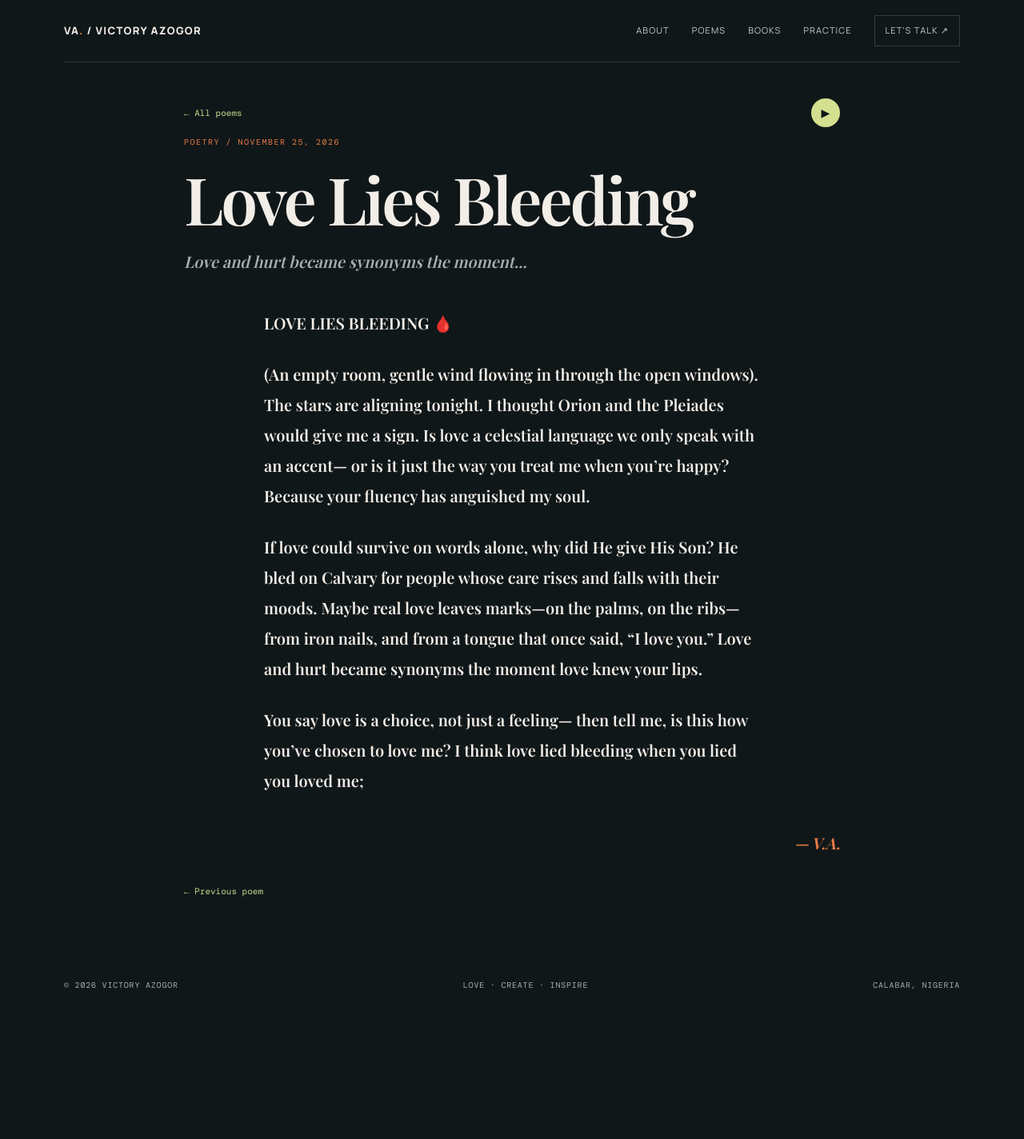
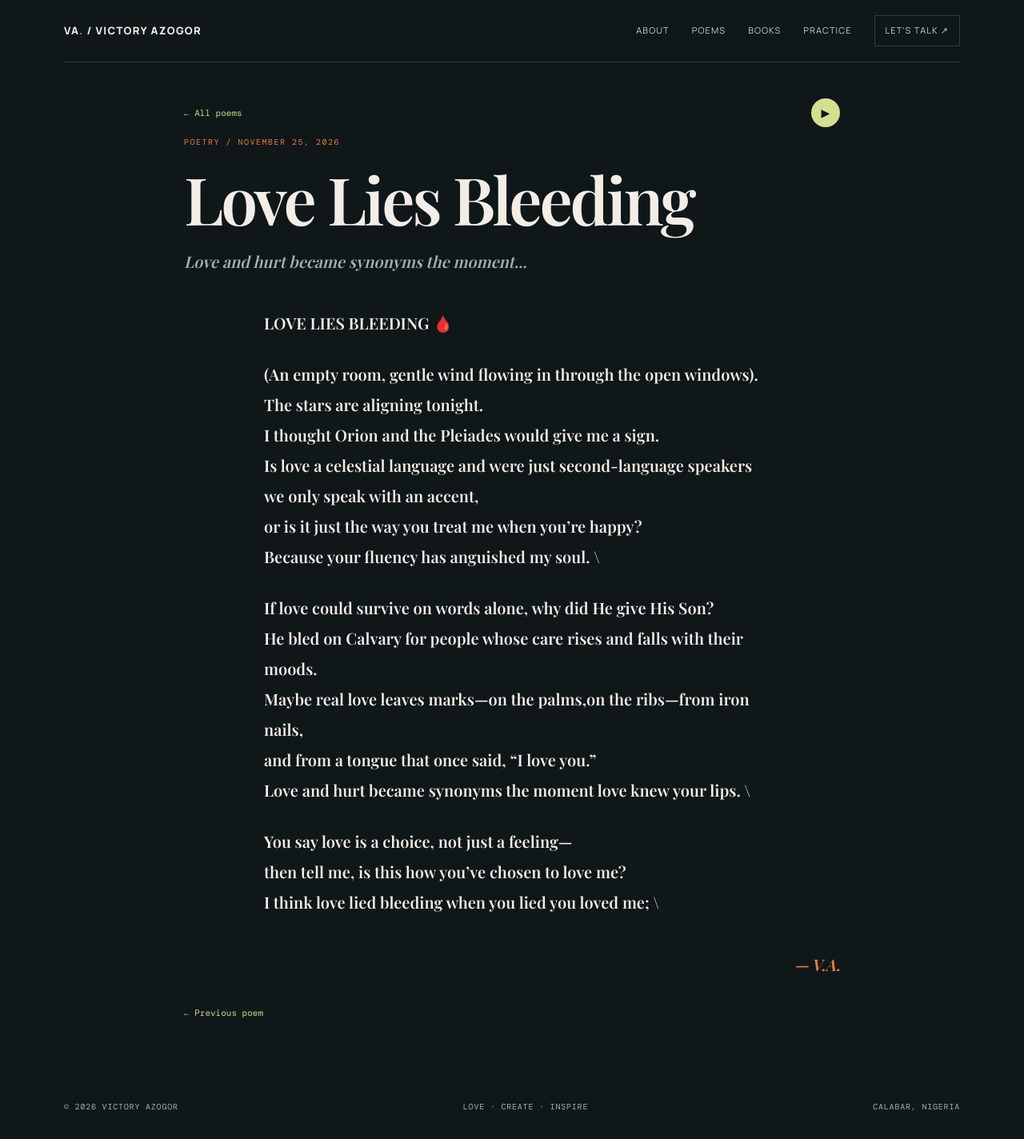
Before and after one commit to victoryazogor/victoryazogor.github.io, a Jekyll site: the page built from _poems/Love-Lies-Bleeding.md, in a window 1280 px wide. Shown: the whole page at 80% size. Built offline with Jekyll 4.4.1, drawn with Linux system fonts in a browser that asks for light colours; some web fonts are replaced; before the commit the page ends 1272 px from its top, so only the background shows below that.

Commit message:
Update Love-Lies-Bleeding.md

```diff
--- a/_poems/Love-Lies-Bleeding.md
+++ b/_poems/Love-Lies-Bleeding.md
@@ -10,18 +10,20 @@ excerpt: "Love and hurt became synonyms the moment..."
 
 LOVE LIES BLEEDING 🩸
 
-(An empty room, gentle wind flowing in through the open windows).
-The stars are aligning tonight. I thought Orion and the Pleiades would give me a sign.
-Is love a celestial language we only speak with an accent—
-or is it just the way you treat me when you're happy?
-Because your fluency has anguished my soul.
+(An empty room, gentle wind flowing in through the open windows). \
+The stars are aligning tonight. \
+I thought Orion and the Pleiades would give me a sign. \
+Is love a celestial language and were just second-language speakers \
+we only speak with an accent, \
+or is it just the way you treat me when you're happy? \
+Because your fluency has anguished my soul. \
 
-If love could survive on words alone, why did He give His Son?
-He bled on Calvary for people whose care rises and falls with their moods.
-Maybe real love leaves marks—on the palms, on the ribs—
-from iron nails, and from a tongue that once said, "I love you."
-Love and hurt became synonyms the moment love knew your lips.
+If love could survive on words alone, why did He give His Son? \
+He bled on Calvary for people whose care rises and falls with their moods.\
+Maybe real love leaves marks—on the palms,on the ribs—from iron nails, \
+and from a tongue that once said, "I love you." \
+Love and hurt became synonyms the moment love knew your lips. \
 
-You say love is a choice, not just a feeling—
-then tell me, is this how you've chosen to love me?
-I think love lied bleeding when you lied you loved me;
+You say love is a choice, not just a feeling— \
+then tell me, is this how you've chosen to love me? \
+I think love lied bleeding when you lied you loved me; \
```
